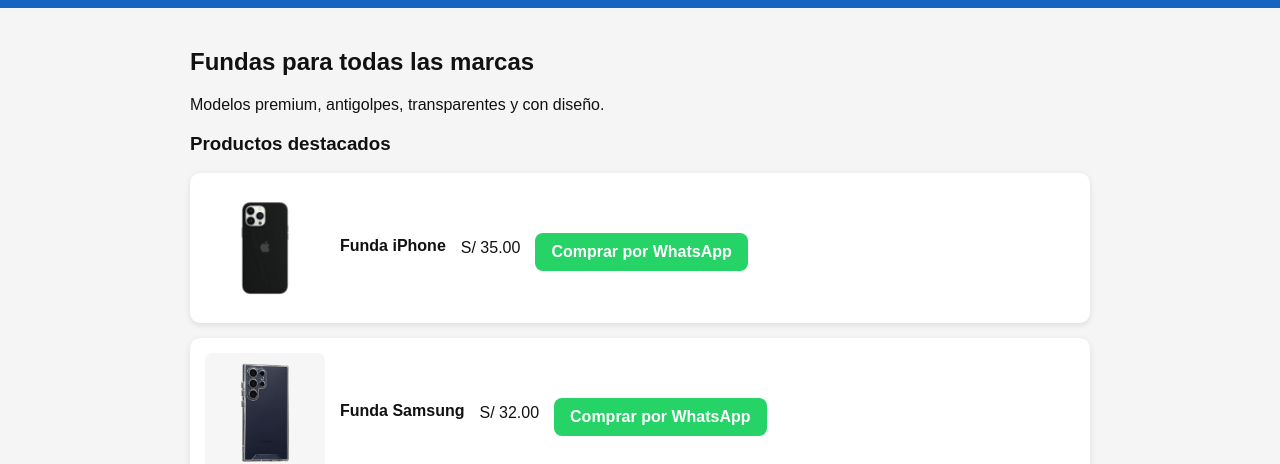
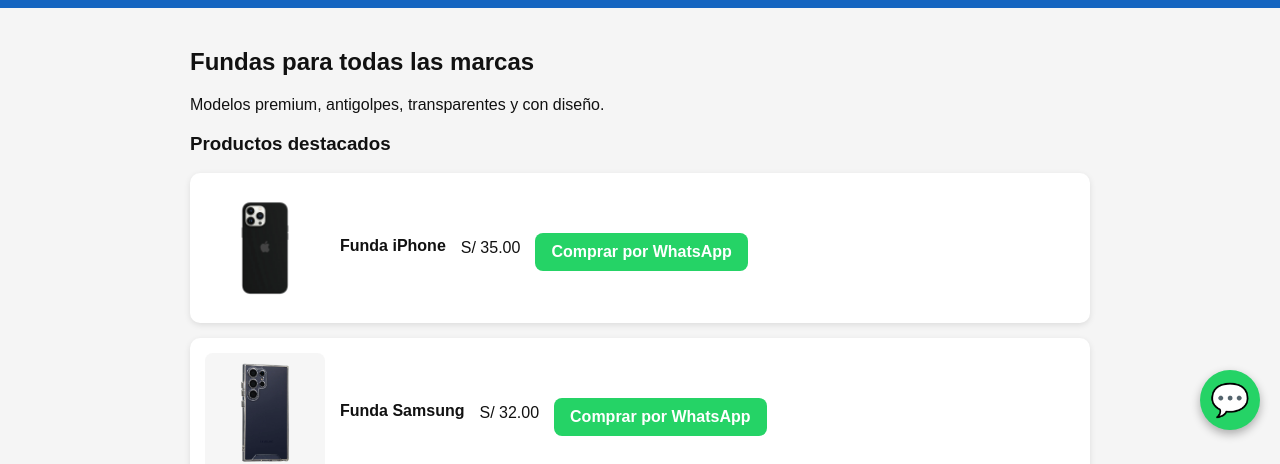
Before and after one commit to jhonjhonatancordovacruz-cmd/fundaspro, a plain HTML site: page index.html in a window 1280 px wide. Shown: the part 350-814 px from the top of the page. Drawn offline with Linux system fonts and the light colour scheme.

Commit message:
Botón WhatsApp flotante y estilos finales

```diff
--- a/style.css
+++ b/style.css
@@ -13,14 +13,12 @@ body {
   padding: 10px 0;
 }
 
-
 .header img {
-  width: 300px;      /* tamaño real del logo */
+  width: 300px;        /* tamaño del logo */
   height: auto;
   display: block;
   margin: 0 auto;
 }
-
 
 /* ====== NAVEGACIÓN ====== */
 nav {
@@ -68,7 +66,7 @@ nav a:hover {
   margin: 0 0 5px 0;
 }
 
-/* ====== BOTÓN WHATSAPP ====== */
+/* ====== BOTÓN NORMAL (PRODUCTOS) ====== */
 .btn {
   display: inline-block;
   margin-top: 8px;
@@ -82,6 +80,28 @@ nav a:hover {
 
 .btn:hover {
   background: #1ebe5d;
+}
+
+/* ====== BOTÓN WHATSAPP FLOTANTE ====== */
+.whatsapp-float {
+  position: fixed;
+  bottom: 20px;
+  right: 20px;
+  width: 60px;
+  height: 60px;
+  background-color: #25D366;
+  color: white;
+  border-radius: 50%;
+  text-align: center;
+  font-size: 32px;
+  line-height: 60px;
+  text-decoration: none;
+  box-shadow: 0 4px 10px rgba(0,0,0,0.3);
+  z-index: 9999;
+}
+
+.whatsapp-float:hover {
+  background-color: #1ebe5d;
 }
 
 /* ====== FOOTER ====== */
@@ -103,4 +123,8 @@ footer {
   .producto img {
     width: 160px;
   }
+
+  .header img {
+    width: 220px;   /* logo más pequeño en celular */
+  }
 }
```
